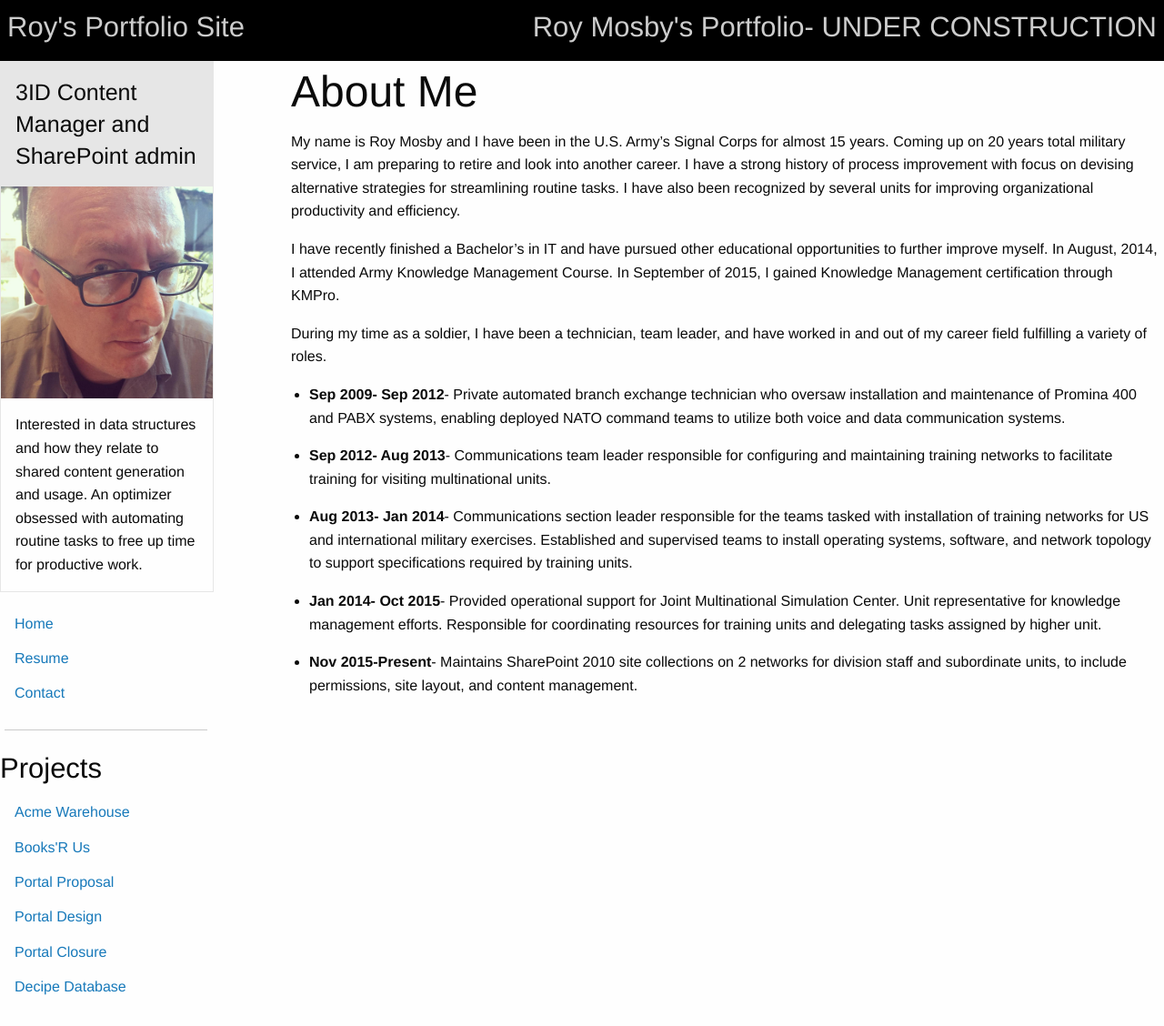
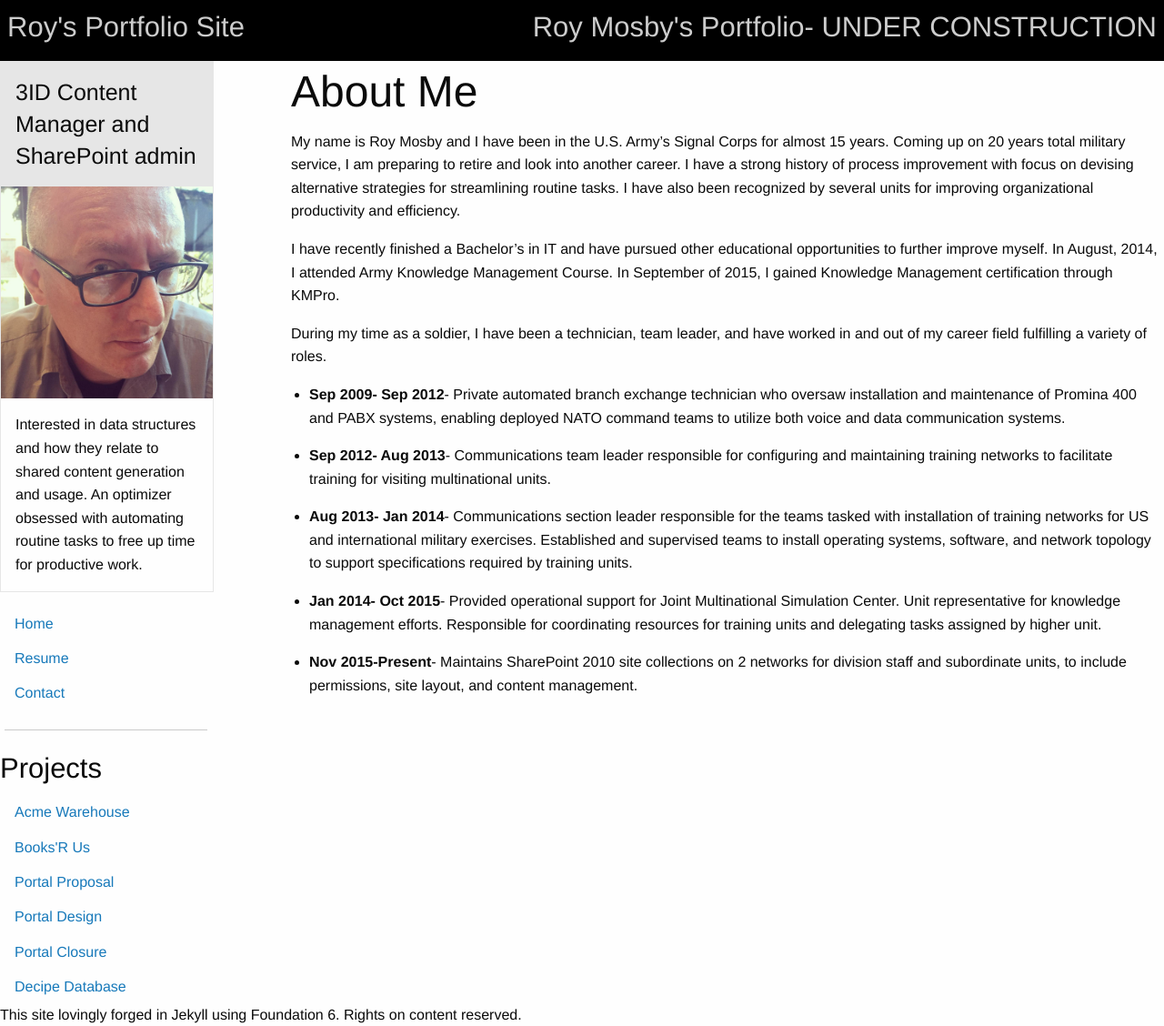
Before and after one commit to royemosby/roymosby.me, a Jekyll site: the page built from index.md, in a window 1280 px wide. Shown: the whole page at 91% size. Built offline with Jekyll 4.4.1, drawn with Linux system fonts in a browser that asks for light colours; before the commit the page ends 1104 px from its top, so only the background shows below that; some of the changed lines change nothing that is shown.

Commit message:
cleaned, included

```diff
--- a/_includes/footer.html
+++ b/_includes/footer.html
@@ -1,6 +1,3 @@
-<!--
 <div>
-<span> "It's all right to tell a man to lift himself by his own bootstraps, but it is cruel jest to say to a bootless man that he ought to lift himself by his own bootstraps." Dr. Martin Luther King, Jr.
-</span>
-<span> This site lovingly crafted using Foundation 6 on Jekyll and hosted on GitHub pages. Rights on content reserved.</span>
--->
+<span> This site lovingly forged in Jekyll using Foundation 6. Rights on content reserved.</span>
+</div>
```
